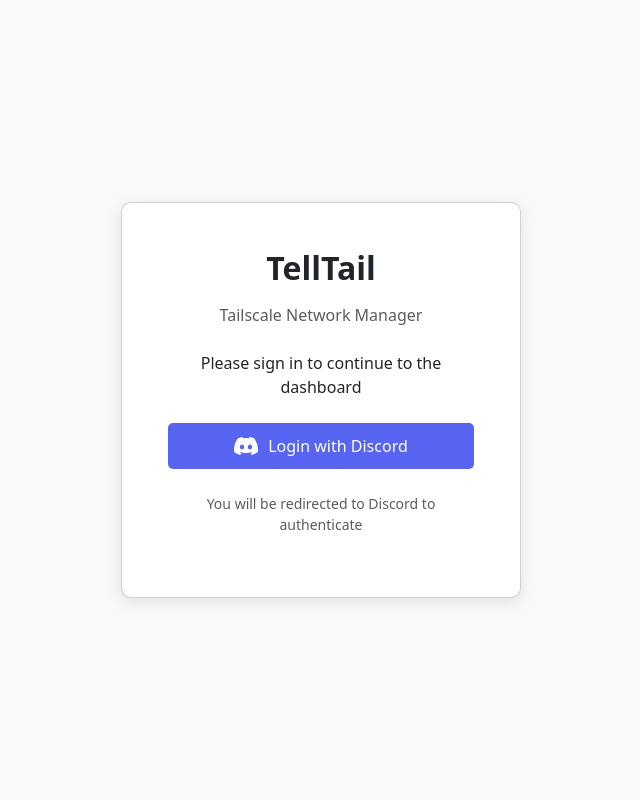
After one commit to perryz0/tell-tail, a Flask app: template web/templates/login.html in a window 1280 px wide. The commit adds this page. Shown: the whole page, without its empty margins (319-959 px from the left). Run offline with Flask 3, Linux system fonts and the light colour scheme; the template is opened without the code that fills it, so the values that code supplies are empty; parts of the project's set-up code (start-up, migrations or seed data) failed here and were passed over.

Commit message:
auth flow basic ui comps

```diff
--- a/settings/oauth.py
+++ b/settings/oauth.py
@@ -132,12 +132,21 @@
 
     @bp.route("/logout")
     def logout():
+        # Get the next URL from the query parameter or default to root
+        next_url = request.args.get('next', '/')
+
         # Clear the session
         session.clear()
-        return jsonify({
-            "success": True,
-            "message": "Successfully logged out",
-        })
+
+        # Return JSON response for API calls or redirect for web requests
+        if request.headers.get('Accept', '').startswith('application/json'):
+            return jsonify({
+                "success": True,
+                "message": "Successfully logged out",
+            })
+        else:
+            # Redirect to the next URL (typically the login page)
+            return redirect(next_url)
 
     @bp.route("/me")
     @login_required
--- a/web/server.py
+++ b/web/server.py
@@ -54,16 +54,43 @@
     auth_bp = create_oauth_bp(auth_bp)
     app.register_blueprint(auth_bp)
 
-    # Root route for dashboard
+    # Root route for dashboard with auth check
     @app.route('/')
     def root():
-        return redirect(url_for('dashboard'))
+        # Check if user is logged in
+        if session.get('user'):
+            return redirect(url_for('dashboard'))
+        else:
+            return redirect(url_for('login_page'))
+
+    # Login page route
+    @app.route('/login')
+    def login_page():
+        # If already logged in, redirect to dashboard
+        if session.get('user'):
+            return redirect(url_for('dashboard'))
+        return render_template('login.html')
 
     # Dashboard route with user info from session
     @app.route('/dashboard')
     def dashboard():
         user = session.get('user')
+        # If not logged in, redirect to login
+        if not user:
+            return redirect(url_for('login_page'))
         return render_template('dashboard.html', user=user)
+
+    # Redirect from /login to the OAuth login page
+    @app.route('/auth/login')
+    def login_redirect():
+        return redirect(url_for('auth.login', next='/dashboard'))
+
+    # Custom logout route that redirects to login page
+    @app.route('/logout')
+    def logout():
+        # Clear the session
+        session.clear()
+        return redirect(url_for('login_page'))
 
     # Health check endpoint
     @app.route('/health')
@@ -73,11 +100,6 @@
             "name": "TellTail API",
             "version": "1.0.0"
         }
-
-    # Redirect for login page
-    @app.route('/login')
-    def login_redirect():
-        return redirect(url_for('auth.login', next='/dashboard'))
 
     # Handle favicon
     @app.route('/favicon.ico')
--- /dev/null
+++ b/web/templates/login.html
@@ -0,0 +1,81 @@
+<!DOCTYPE html>
+<html lang="en">
+<head>
+    <meta charset="UTF-8">
+    <meta name="viewport" content="width=device-width, initial-scale=1.0">
+    <title>TellTail - Login</title>
+    <link href="https://cdn.jsdelivr.net/npm/bootstrap@5.3.0/dist/css/bootstrap.min.css" rel="stylesheet">
+    <style>
+        body {
+            background-color: #f8f9fa;
+            height: 100vh;
+            display: flex;
+            align-items: center;
+            justify-content: center;
+        }
+        .login-container {
+            max-width: 400px;
+            width: 100%;
+        }
+        .login-card {
+            border-radius: 10px;
+            box-shadow: 0 4px 15px rgba(0, 0, 0, 0.1);
+            padding: 30px;
+        }
+        .logo {
+            width: 80px;
+            height: 80px;
+            margin: 0 auto 20px;
+        }
+        .btn-discord {
+            background-color: #5865F2;
+            color: white;
+            padding: 10px 20px;
+            border-radius: 5px;
+            font-weight: 500;
+            display: flex;
+            align-items: center;
+            justify-content: center;
+            gap: 10px;
+            transition: background-color 0.2s;
+        }
+        .btn-discord:hover {
+            background-color: #4752c4;
+            color: white;
+        }
+        .discord-icon {
+            width: 24px;
+            height: 24px;
+        }
+    </style>
+</head>
+<body>
+    <div class="login-container">
+        <div class="card login-card bg-white">
+            <div class="card-body text-center">
+                <div class="mb-4">
+                    <h2 class="fw-bold mb-3">TellTail</h2>
+                    <p class="text-muted">Tailscale Network Manager</p>
+                </div>
+
+                <div class="mb-4">
+                    <p>Please sign in to continue to the dashboard</p>
+                </div>
+
+                <div class="d-grid gap-2">
+                    <a href="/auth/login?next=/dashboard" class="btn btn-discord">
+                        <svg class="discord-icon" xmlns="http://www.w3.org/2000/svg" viewBox="0 0 127.14 96.36">
+                            <path fill="#fff" d="M107.7,8.07A105.15,105.15,0,0,0,81.47,0a72.06,72.06,0,0,0-3.36,6.83A97.68,97.68,0,0,0,49,6.83,72.37,72.37,0,0,0,45.64,0,105.89,105.89,0,0,0,19.39,8.09C2.79,32.65-1.71,56.6.54,80.21h0A105.73,105.73,0,0,0,32.71,96.36,77.7,77.7,0,0,0,39.6,85.25a68.42,68.42,0,0,1-10.85-5.18c.91-.66,1.8-1.34,2.66-2a75.57,75.57,0,0,0,64.32,0c.87.71,1.76,1.39,2.66,2a68.68,68.68,0,0,1-10.87,5.19,77,77,0,0,0,6.89,11.1A105.25,105.25,0,0,0,126.6,80.22h0C129.24,52.84,122.09,29.11,107.7,8.07ZM42.45,65.69C36.18,65.69,31,60,31,53s5-12.74,11.43-12.74S54,46,53.89,53,48.84,65.69,42.45,65.69Zm42.24,0C78.41,65.69,73.25,60,73.25,53s5-12.74,11.44-12.74S96.23,46,96.12,53,91.08,65.69,84.69,65.69Z"/>
+                        </svg>
+                        Login with Discord
+                    </a>
+                </div>
+
+                <div class="mt-4">
+                    <p class="small text-muted">You will be redirected to Discord to authenticate</p>
+                </div>
+            </div>
+        </div>
+    </div>
+</body>
+</html>
```
Also changed, not shown: web/templates/dashboard.html (+14 -1 lines).
